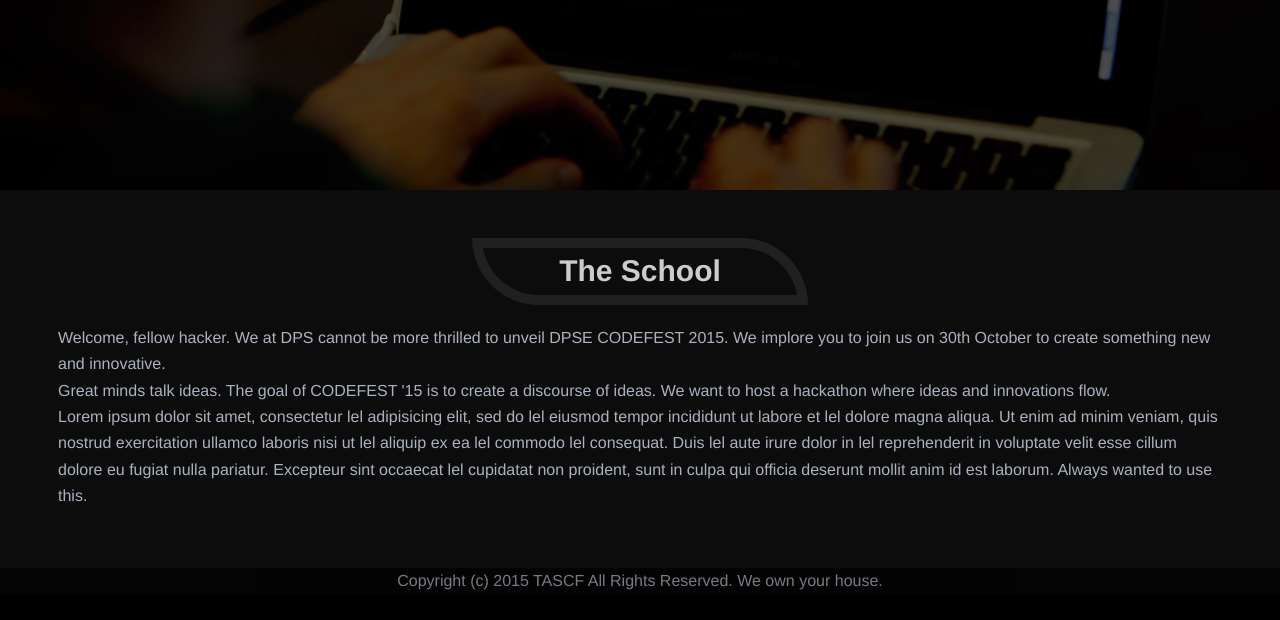
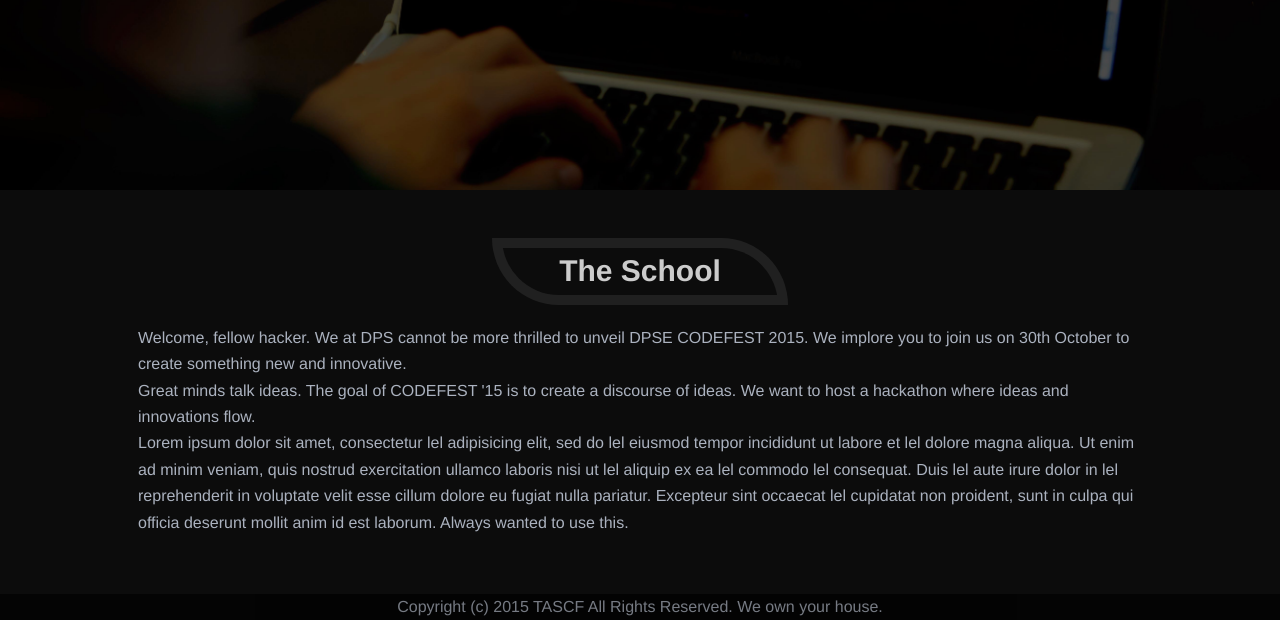
Before and after one commit to thel3l/hackathon-dpse, a PHP site: page / in a window 1280 px wide. Shown: the part 558-1178 px from the top of the page. Before the commit the page ends 1148 px from the top, so only its background shows below. Run offline with PHP 8.4, Linux system fonts and the light colour scheme; some libraries are stand-ins or nearby versions.

Commit message:
Navbar and sec2 designing

```diff
--- a/css/style1.css
+++ b/css/style1.css
@@ -60,6 +60,10 @@ body {
   /*We gotta design a separator*/
 }
 
+.nav {
+  width: 100%;
+}
+
 /*Logo {
 applies to the logo
 }*/
@@ -90,6 +94,8 @@ section {
 #sect2 {
 
   padding: 3em;
+  padding-left: 10%;
+  padding-right: 10%;
 
 
 }
```
